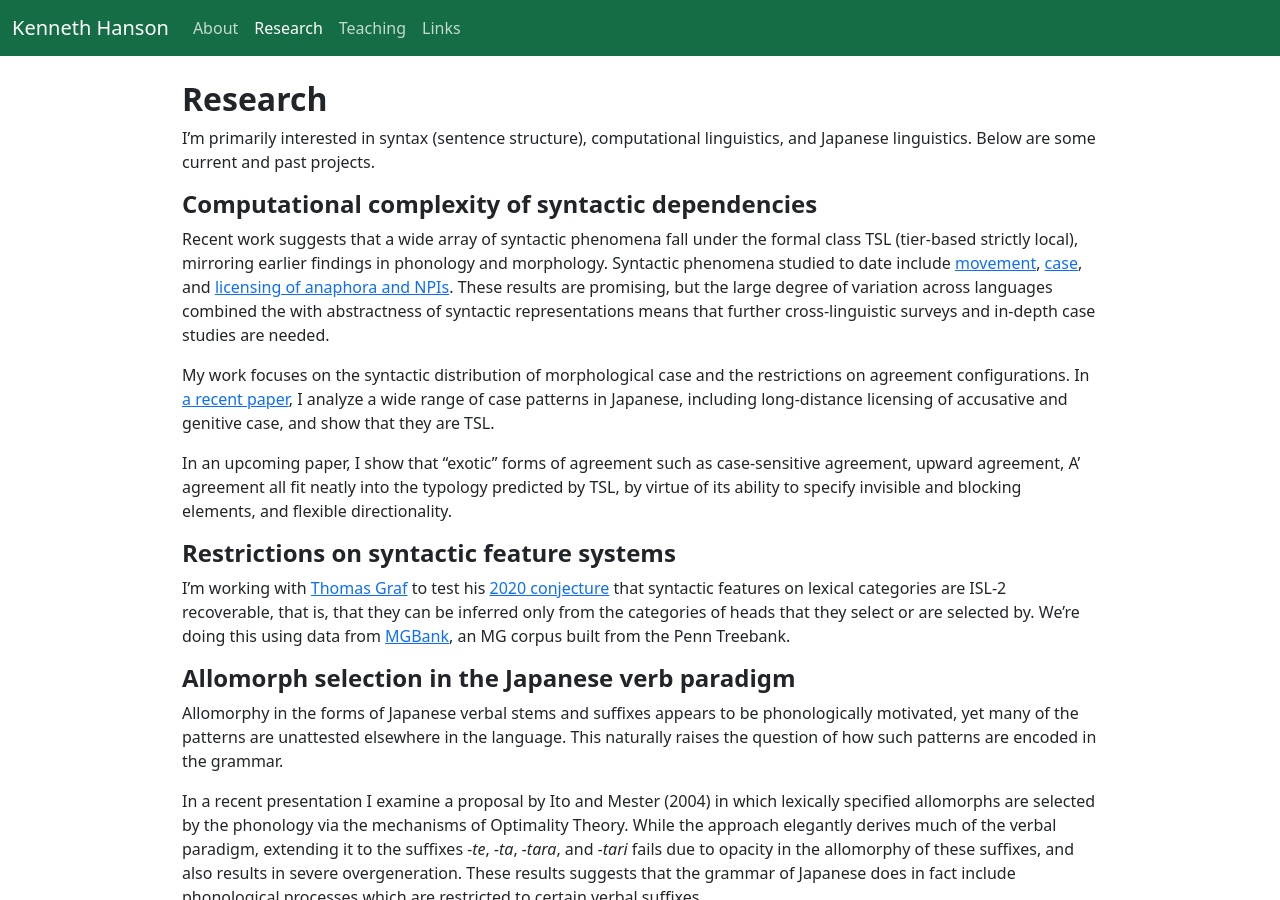
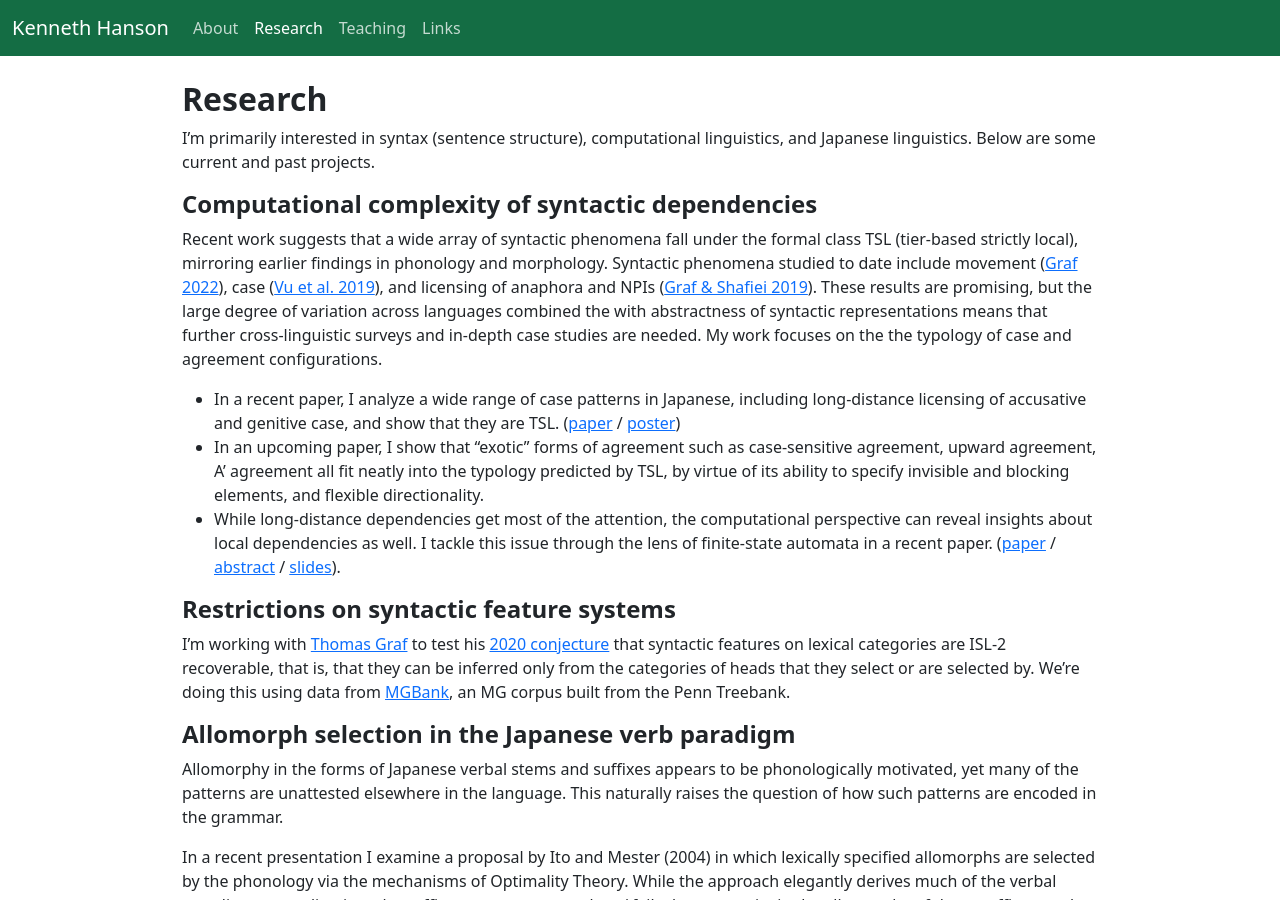
Before and after one commit to khanson679/khanson679.github.io, a Jekyll site: the page built from research.md, in a window 1280 px wide and 900 px high. Built offline with Jekyll 4.4.1, drawn with Linux system fonts in a browser that asks for light colours; some of the changed text lies outside the part shown.

Commit message:
Update research blurb. Add CLS paper. Minor fixes.

```diff
--- a/research.md
+++ b/research.md
@@ -9,14 +9,17 @@ I'm primarily interested in syntax (sentence structure), computational linguisti
 
 ## Computational complexity of syntactic dependencies
 
-Recent work suggests that a wide array of syntactic phenomena fall under the formal class TSL (tier-based strictly local), mirroring earlier findings in phonology and morphology. Syntactic phenomena studied to date include [movement][graf2022-typology], [case][vu.etal2019], and [licensing of anaphora and NPIs][graf.shafiei2019].
-These results are promising, but the large degree of variation across languages combined the with abstractness of syntactic representations means that further cross-linguistic surveys and in-depth case studies are needed.
+Recent work suggests that a wide array of syntactic phenomena fall under the formal class TSL (tier-based strictly local), mirroring earlier findings in phonology and morphology. Syntactic phenomena studied to date include movement ([Graf 2022][graf2022-typology]), case ([Vu et al. 2019][vu.etal2019]), and licensing of anaphora and NPIs ([Graf & Shafiei 2019][graf.shafiei2019]). These results are promising, but the large degree of variation across languages combined the with abstractness of syntactic representations means that further cross-linguistic surveys and in-depth case studies are needed. My work focuses on the the typology of case and agreement configurations.
 
-My work focuses on the syntactic distribution of morphological case and the restrictions on agreement configurations.
-In [a recent paper](https://scholarworks.umass.edu/scil/vol6/iss1/4), I analyze a wide range of case patterns in Japanese, including long-distance licensing of accusative and genitive case, and show that they are TSL.
+- In a recent paper, I analyze a wide range of case patterns in Japanese, including long-distance licensing of accusative and genitive case, and show that they are TSL. ([paper][jpn-case] / [poster][jpn-case-poster])
+- In an upcoming paper, I show that "exotic" forms of agreement such as case-sensitive agreement, upward agreement, A' agreement all fit neatly into the typology predicted by TSL, by virtue of its ability to specify invisible and blocking elements, and flexible directionality.
+- While long-distance dependencies get most of the attention, the computational perspective can reveal insights about local dependencies as well. I tackle this issue through the lens of finite-state automata in a recent paper. ([paper][sl-in-syntax] / [abstract][sl-in-syntax-abstract] / [slides][sl-in-syntax-slides]).
 
-In an upcoming paper, I show that "exotic" forms of agreement such as case-sensitive agreement, upward agreement, A' agreement all fit neatly into the typology predicted by TSL, by virtue of its ability to specify invisible and blocking elements, and flexible directionality.
-
+[sl-in-syntax]: /files/hanson-cls-2023-sl-in-syntax.pdf
+[sl-in-syntax-slides]: /files/hanson-cls-2023-slides.pdf
+[sl-in-syntax-abstract]: /files/hanson-cls-2023-abstract.pdf
+[jpn-case]: https://scholarworks.umass.edu/scil/vol6/iss1/4
+[jpn-case-poster]: /files/hanson-scil2023-poster.pdf
 [graf2022-typology]: https://aclanthology.org/2022.scil-1.15/
 [graf.shafiei2019]: https://aclanthology.org/W19-0121/
 [vu.etal2019]: https://aclanthology.org/W19-0127/
@@ -82,7 +85,7 @@ I worked with Catherine Ryu on a corpus study of the Classical Japanese text *Hy
 
 When I was a research assistant for the [MSU Language and Interaction Research Group (LAIR)][lair], I worked on a project to create an end-to-end system allowing a robot to collaborate with a human partner in a game of object naming, which required to the robot to speech and gesture to proactively mediate its representation of the visual scene with that of its human partner.
 
-* [Conference proceedings](http://dx.doi.org/10.1145/2559636.2559677)
+* [Paper (HRI 2014)](http://dx.doi.org/10.1145/2559636.2559677)
 * [Presentation from an early stage of the project](/files/hanson-darwin-presentation-2012.pdf)
 
 [lair]: http://lair.cse.msu.edu/
```
Also changed, not shown: other parts of research.md (+1 -1 lines), index.md (+3 -3 lines), teaching/syccl/index.md (+1 -1 lines), 2 other files.
